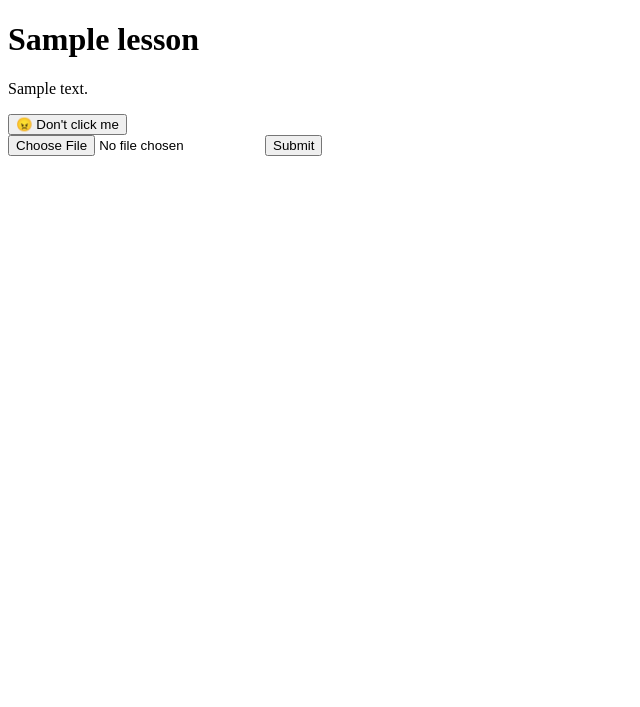
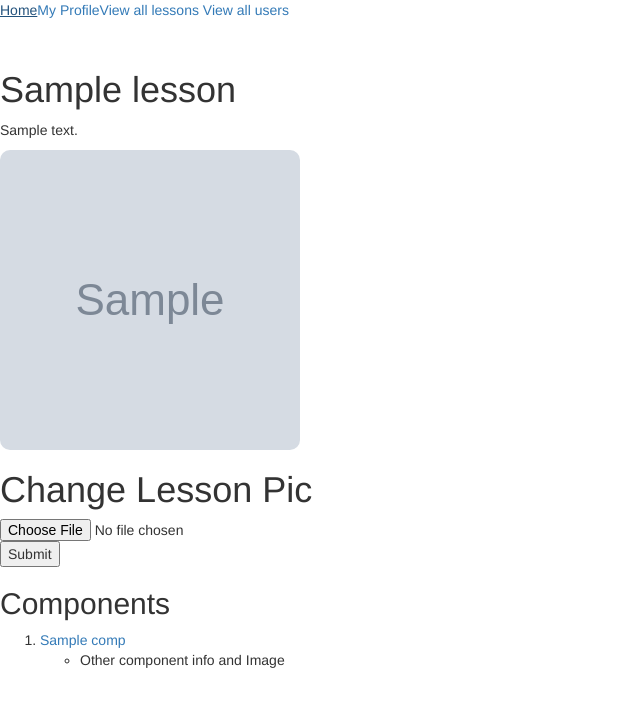
Before and after one commit to monkeysaa/HB-project, a Flask app: page /lessons/1 in a window 1280 px wide. Shown: the top 707 px of the page, without its empty margins (0-640 px from the left). Run offline with Flask 2, Linux system fonts and the light colour scheme; tables that the repository leaves empty hold one stand-in row (values such as "Sample post"); grey boxes marked "Sample" are stand-in pictures; some libraries are stand-ins or nearby versions.

Commit message:
Set up browser-cloud-db links

```diff
--- a/aws_test.py
+++ b/aws_test.py
@@ -12,4 +12,4 @@ for bucket in s3.buckets.all():
 # s3.download_file('BUCKET_NAME', 'OBJECT_NAME', 'FILE_NAME')
 # client.download_file('hackbright-project', 'Jonah\'s Frog.png', 'test.png')
 
-client.upload_file('server.py', 'hackbright-project', 'server.py')
+client.upload_file('server.py', 'hackbright-project', 'crud.py')
--- a/crud.py
+++ b/crud.py
@@ -1,6 +1,7 @@
 """CRUD operations."""
 
 from model import *
+from flask import session
 
 def create_user(e, pwd):
     """Create and return a new user."""
@@ -13,7 +14,7 @@ def create_user(e, pwd):
     return new_user
 
 
-def create_lesson(title, description, author_id, public = False):
+def create_lesson(title, author_id, description = "", public = False):
     """Create and return a new lesson."""
 
     new_lesson = Lesson(title=title, description=description,
@@ -25,11 +26,11 @@ def create_lesson(title, description, author_id, public = False):
     return new_lesson
 
 
-def create_comp(name, comp_type, url = None, text = None, vid_length = None):
+def create_comp(name, comp_type, url = None, imgUrl=None, text = None, vid_length = None):
     """Create and return a new lesson."""
 
     new_component = Comp(name=name, comp_type=comp_type,
-                        url=url, vid_length=vid_length)
+                        url=url, imgUrl=imgUrl, vid_length=vid_length)
 
     db.session.add(new_component)
     db.session.commit()
@@ -63,6 +64,16 @@ def assign_tag_to_lesson(tag, lesson):
     db.session.commit()
 
     return assoc
+
+
+def assign_img(imgUrl, lesson_id):
+
+    lesson = get_lesson_by_id(lesson_id)
+    lesson.imgUrl = imgUrl
+
+    db.session.commit()
+
+    return None
 
 
 # Searches
@@ -113,6 +124,24 @@ def get_lesson_by_id(lesson_id):
 
     return Lesson.query.get(lesson_id)
 
+# Do I need this?
+def get_lesson_by_title(title):
+    """Get lessons by title."""
+    print("Add check for unique title per user and verify with user info.")
+
+    return Lesson.query.filter(Lesson.title==title).first()
+
+def lesson_exists(title, author_id):
+    """Check unique lesson within user."""
+
+    # Refactor later for efficiency
+    lesson = Lesson.query.filter(
+        (Lesson.title==title) & (Lesson.author_id==author_id)
+        ).first()
+    if lesson==None:
+        return False
+    return True
+
 
 def get_lesson_by_term(term):
     """Basic: Get lessons by search term in title or description."""
@@ -130,7 +159,6 @@ def get_lesson_by_term(term):
                 lessons.append(lesson)
 
     return lessons
-
 
 
 def get_comp_by_id(comp_id):
--- a/model.py
+++ b/model.py
@@ -34,6 +34,7 @@ class Lesson(db.Model):
     description = db.Column(db.Text)
     public = db.Column(db.Boolean)
     author_id = db.Column(db.Integer, db.ForeignKey('users.user_id'))
+    imgUrl = db.Column(db.String)
 
     author = db.relationship('User', backref = 'lessons')
     comps = db.relationship('Comp', secondary='lesson_comps', viewonly=True)
@@ -55,6 +56,7 @@ class Comp(db.Model):
     text = db.Column(db.Text)
     name = db.Column(db.String)
     url = db.Column(db.String)
+    imgUrl = db.Column(db.String)
     vid_length = db.Column(db.Float) # if video, length in minutes
 
     lessons = db.relationship('Lesson', secondary='lesson_comps', viewonly=True)
--- a/server.py
+++ b/server.py
@@ -23,7 +23,7 @@ AWS_SECRET_KEY = os.environ['AWS_SECRET_ACCESS_KEY']
 app.jinja_env.undefined = StrictUndefined
 
 
-# Routes and view functions!
+# Routes!
 @app.route('/')
 def homepage():
     """View homepage."""
@@ -31,7 +31,7 @@ def homepage():
     return render_template('homepage.html')
 
 
-# Later, remove this route.
+# View all users link in Nav. Later, remove this route.
 @app.route('/users')
 def all_users():
     """View all users."""
@@ -40,15 +40,17 @@ def all_users():
     return render_template('all_users.html', users=users)
 
 
-# View users' public lessons
+# Likely remove. Potential: Direct here from search for lesson by author?
 @app.route('/users/<user_id>')
 def show_public_lessons(user_id):
+    """View all public lessons by a user"""
     user = crud.get_user_by_id(user_id)
     pub_lessons = crud.get_public_lessons(user.user_id)
 
     return render_template('user_profile.html', user=user, lessons=pub_lessons)
 
 
+# View all lessons link in Nav. Later, remove this route.
 @app.route('/lessons')
 def all_lessons():
     """View all lessons."""
@@ -57,14 +59,21 @@ def all_lessons():
     return render_template('all_lessons.html', lessons=lessons)
 
 
+# Later, check that lesson is public or user is author or redirect (to where?)
 @app.route('/lessons/<lesson_id>')
 def show_lesson(lesson_id):
     """Show details on a particular lesson."""
 
+    session['lesson_id'] = lesson_id
     lesson = crud.get_lesson_by_id(lesson_id)
+
+    if lesson.imgUrl==None:
+        lesson.imgUrl = 'https://res.cloudinary.com/hackbright/image/upload/v1619906696/zzwwu2rbkbve3eozoihx.png'
+
     return render_template('lesson_details.html', lesson=lesson)
 
 
+# Homepage login form
 @app.route('/login', methods=['POST'])
 def verify_user():
     """Authenticate user and display profile page"""
@@ -74,10 +83,11 @@ def verify_user():
 
     try:
         user = crud.get_user_by_email(email)
-        user_lessons = crud.get_lessons_by_user(user.user_id)
 
         if password == user.password:
             session['user_id'] = user.user_id
+            # flash(f"User {session['user_id']} logged in!")
+            user_lessons = crud.get_lessons_by_user(user.user_id)
             return render_template('user_profile.html',
                                     user=user, lessons=user_lessons)
         else:
@@ -89,20 +99,28 @@ def verify_user():
         return redirect('/')
 
 
-# If someone types in login url by hand without logging in...
+# If /login endpoint typed by hand without logging in
 @app.route('/login')
 def check_if_user():
-    """Check for user, or redirect to homepage and prompt to login. """
+    """Check session for user, else redirect to homepage and prompt to login. """
 
     try:
-        if session['user']:
-            user = session['user']
-            lessons = crud.get_lessons_by_user(user.user_id)
+        if session['user_id']:
+            user = crud.get_user_by_id(session['user_id'])
+            lessons = crud.get_lessons_by_user(session['user_id'])
             return render_template(f'user_profile.html',
                                    user=user, lessons=lessons)
     except:
         flash('Please log in first.')
         return redirect('/')
+
+
+# MyProfile link in nav_bar
+@app.route('/profile')
+def display_profile():
+    """Display profile if user. Same as /login endpoint above. """
+
+    return redirect('/login')
 
 
 @app.route('/signup', methods=['POST'])
@@ -126,17 +144,42 @@ def register_user():
 
 
 @app.route('/search', methods=['GET'])
-def search_lessons():
+def display_search_results():
     """Search for lesson by term."""
 
     term = request.args.get('term')
     lessons = crud.get_lesson_by_term(term)
 
-    print(f'lessons = {lessons}')
     return render_template('search.html', term=term, lessons=lessons)
 
 
-@app.route('/post-form-data', methods=['POST'])
+@app.route('/create_lesson')
+def show_lesson_form():
+    """Display a form for user to create lesson."""
+
+    return render_template('create_lesson.html')
+
+
+# Directed here from Create-Lesson form
+@app.route('/show_new_lesson', methods=['GET'])
+def display_lesson():
+    """Display a lesson."""
+
+    title = request.args.get('title')
+
+    client.upload_file('server.py', 'hackbright-project', pdf)
+
+    if crud.lesson_exists(title, session['user_id']):
+        flash('Lesson with that name already exists. Please try again.')
+        return redirect('create_lesson.html')
+
+    new_lesson = crud.create_lesson(title, session['user_id'])
+    session['lesson_id'] = new_lesson.lesson_id
+
+    return render_template('show_lesson.html', lesson=new_lesson)
+
+
+@app.route('/upload-pic', methods=['POST'])
 def upload_image():
     """Process the cloudinary form."""
 
@@ -145,11 +188,12 @@ def upload_image():
                                         api_secret=CLOUD_SECRET,
                                         cloud_name='hackbright')
     img_url = result['secure_url']
-    img_url = crud.create_img(result['secure_url'])
+    img_url = crud.assign_img(result['secure_url'], session['lesson_id'])
     # run a crud function that saves this img_url to the database and returns it.
 
+    lesson = crud.get_lesson_by_id(session['lesson_id'])
     # work out display, e.g. <img src="{{ user.profile_url }}">
-    return f'<img src="{img_url}">'
+    return redirect(f'/lessons/<{lesson.lesson_id}>')
 
 
 if __name__ == '__main__':
--- a/templates/base.html
+++ b/templates/base.html
@@ -6,10 +6,19 @@
     <title>
       {% block title %}{% endblock %}
     </title>
-
+    <link rel="stylesheet"
+    href="http://maxcdn.bootstrapcdn.com/bootstrap/3.3.4/css/bootstrap.css"/>
+  <link rel="stylesheet" href="/static/css/style.css">
     {% block head %}{% endblock %}
   </head>
   <body>
+    <nav class="nav">
+      <a style="float: left;" href="/"> Home</a>
+      <a style="float: left;" href="/profile"> My Profile</a>
+      <a style="flex-grow: 100;" href="/lessons">View all lessons  </a>
+      <a style="flex-grow: 100;" href="/users">View all users</a>
+      </p><br>
+    </nav>
 
     {% for msg in get_flashed_messages() %}
       <p class="flash-msg">
@@ -20,6 +29,5 @@
     {% block body %}{% endblock %}
 
     {% block after_body %}{% endblock %}
-    <script src="/static/js/test.js"></script>
   </body>
 </html>
--- a/templates/lesson_details.html
+++ b/templates/lesson_details.html
@@ -1,6 +1,9 @@
 {% extends 'base.html' %}
 
 {% block title %}{{ lesson.title }} - Details{% endblock %}
+{% block head %}
+<link rel="stylesheet" href="/static/css/style.css">
+{% endblock %}
 
 {% block body %}
 <h1>{{ lesson.title }}</h1>
@@ -8,11 +11,28 @@
 <p>
   {{ lesson.description }}
 </p>
-<button id="angry-button">😠 Don't click me</button>
-<form action='/post-form-data' method='post' enctype='multipart/form-data'>
+<img src='{{lesson.imgUrl}}' width="300" height="300" style='border-radius: 10px'/>
+
+<h1>Change Lesson Pic</h1>
+<form action='/upload-pic' method='post' enctype='multipart/form-data'>
   <input type='file' name='my-file'>
   <input type='submit'>
 </form>
 
 
+<h2>Components</h2>
+<ol>
+  {% for component in lesson.comps %}
+    <li>
+      <a href={{component.url}}>{{ component.name }}</a>
+        <ul>
+          <!-- To Do: Display component image -->
+          <li>Other component info and Image</li>
+        </ul>
+    </li>
+{% endfor %}
+</ol>
+
+<script src="/static/js/test.js"></script>
+
 {% endblock %}
```
Also changed, not shown: seed_database.py (+5 -4 lines), templates/homepage.html (+1 -7 lines), templates/search.html (+9 -0 lines), templates/user_profile.html (+6 -1 lines), static/data/components.json.
